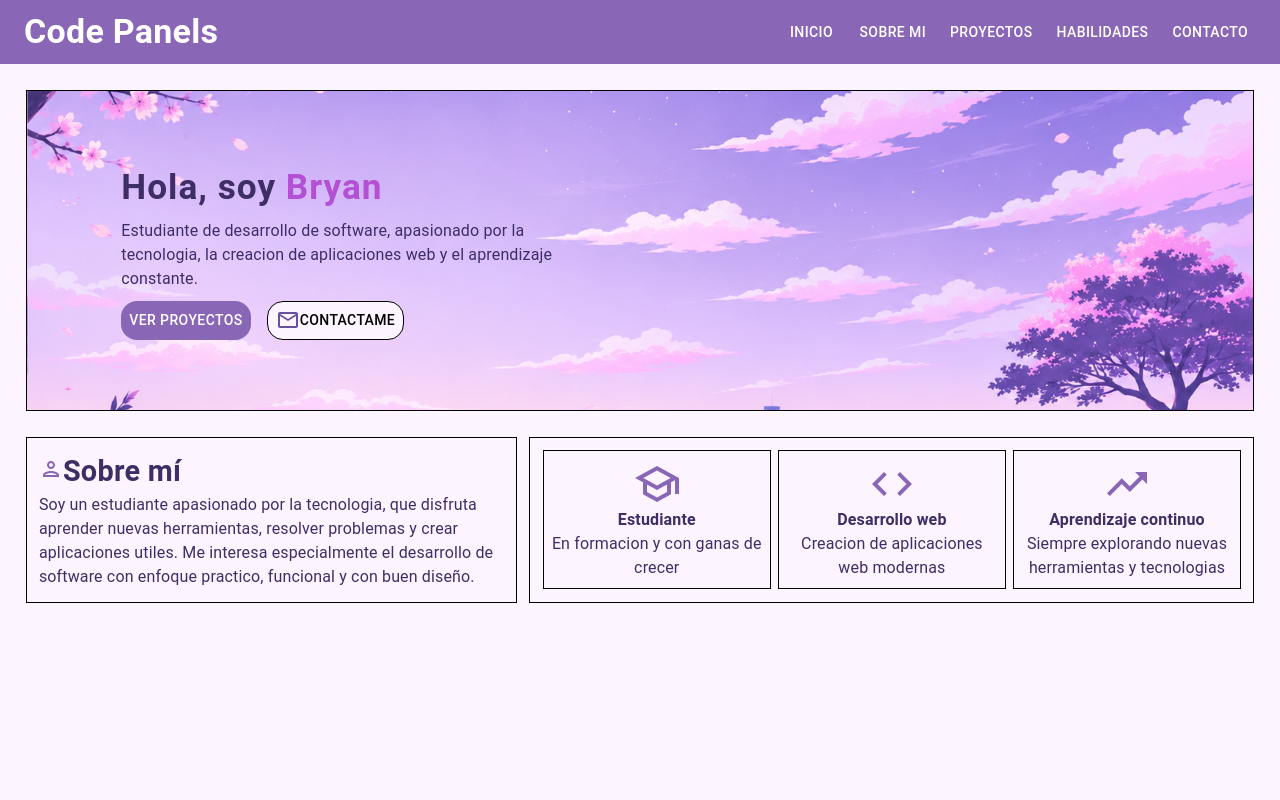
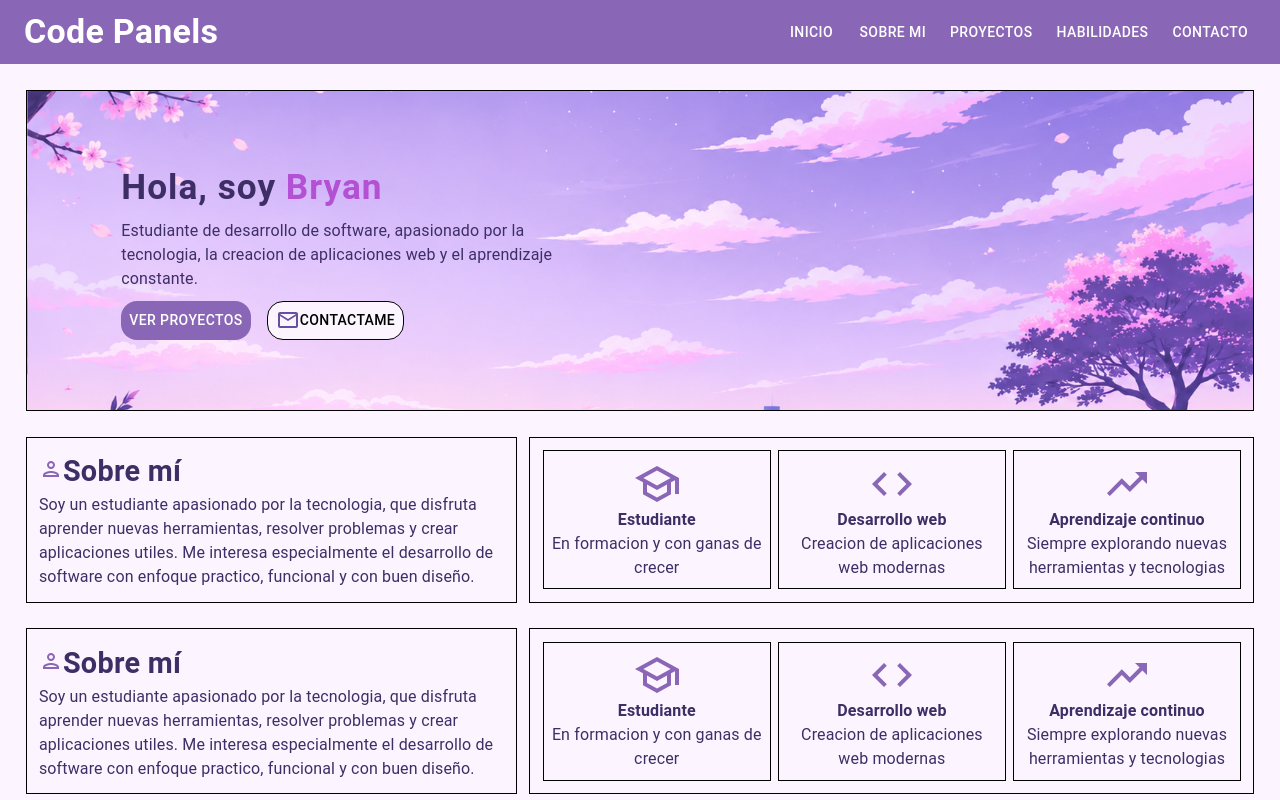
Before and after one commit to Bryan-pe/code-panels, a React (Vite) app: page / in a window 1280 px wide. Built offline with nearby package versions, Linux system fonts and the light colour scheme.

Commit message:
comienzo de proyectos

```diff
--- /dev/null
+++ b/src/components/Proyectos.jsx
@@ -0,0 +1,44 @@
+import {Box, Typography, Container} from "@mui/material"
+import SchoolOutlinedIcon from '@mui/icons-material/SchoolOutlined';
+import CodeOutlinedIcon from '@mui/icons-material/CodeOutlined';
+import TrendingUpOutlinedIcon from '@mui/icons-material/TrendingUpOutlined';
+import PersonOutlinedIcon from '@mui/icons-material/PersonOutlined';
+
+function Proyectos(){
+    return(
+        <Box sx={{padding:'2% 2% 0 2%', display:'flex'}}>
+            <Container maxWidth='xl' disableGutters sx={{display:'flex', justifyContent:'space-between', padding:0}}>
+                <Box sx={{justifyContent:'center', alignItems:'center', border:'solid 1px black', maxWidth:'40%', width:'100%', padding:'1%'}}>
+                    <Typography sx={{color:'#3e2e66', fontWeight:'bold', fontSize:'1.8rem'}}>
+                        <PersonOutlinedIcon sx={{color:'#8a66b6'}}/>
+                        Sobre mí
+                    </Typography>
+                    <Typography sx={{color:'#3e2e66'}}>
+                        Soy un estudiante apasionado por la tecnologia, que disfruta aprender nuevas herramientas,
+                            resolver problemas y crear aplicaciones utiles. Me interesa especialmente el desarrollo
+                            de software con enfoque practico, funcional y con buen diseño.
+                    </Typography>
+                </Box>
+                <Box sx={{display:"flex", justifyContent:'center', alignItems:'center', border:'solid 1px black', maxWidth:'59%', width:'100%', padding:'1%'}}>
+                    <Box sx={{display:"flex", flexDirection:'column', justifyContent:'center', alignItems:'center', textAlign:'center', border:'solid 1px black', width:'100%', height:'100%', marginRight:'1%', padding:'1%'}}>
+                        <SchoolOutlinedIcon sx={{color:'#8a66b6', fontSize:'3rem'}}/>
+                        <Typography sx={{color:'#3e2e66', fontWeight:'bold'}}>Estudiante</Typography>
+                        <Typography sx={{color:'#3e2e66'}}>En formacion y con ganas de crecer</Typography>
+                    </Box>
+                    <Box sx={{display:"flex", flexDirection:'column', justifyContent:'center', alignItems:'center', textAlign:'center', border:'solid 1px black', width:'100%', height:'100%', padding:'1%'}}>
+                        <CodeOutlinedIcon sx={{color:'#8a66b6', fontSize:'3rem'}}/>
+                        <Typography sx={{color:'#3e2e66', fontWeight:'bold'}}>Desarrollo web</Typography>
+                        <Typography sx={{color:'#3e2e66'}}>Creacion de aplicaciones web modernas</Typography>
+                    </Box>
+                    <Box sx={{display:"flex", flexDirection:'column', justifyContent:'center', alignItems:'center', textAlign:'center', border:'solid 1px black', width:'100%', height:'100%', marginLeft:'1%', padding:'1%'}}>
+                        <TrendingUpOutlinedIcon sx={{color:'#8a66b6', fontSize:'3rem'}}/>
+                        <Typography sx={{color:'#3e2e66', fontWeight:'bold'}}>Aprendizaje continuo</Typography>
+                        <Typography sx={{color:'#3e2e66'}}>Siempre explorando nuevas herramientas y tecnologias</Typography>
+                    </Box>
+                </Box>
+            </Container>
+        </Box>
+    )
+}
+
+export default Proyectos
--- a/src/pages/Inicio.jsx
+++ b/src/pages/Inicio.jsx
@@ -1,6 +1,7 @@
 import Navbar from "../components/Navbar"
 import Hero from "../components/Hero"
 import SobreMi from "../components/SobreMi"
+import Proyectos from "../components/Proyectos"
 
 function Inicio() {
     return (
@@ -8,6 +9,7 @@ function Inicio() {
             <Navbar />
             <Hero />
             <SobreMi />
+            <Proyectos />
         </>
     )
 }
```
Also changed, not shown: src/components/SobreMi.jsx (+3 -4 lines).
